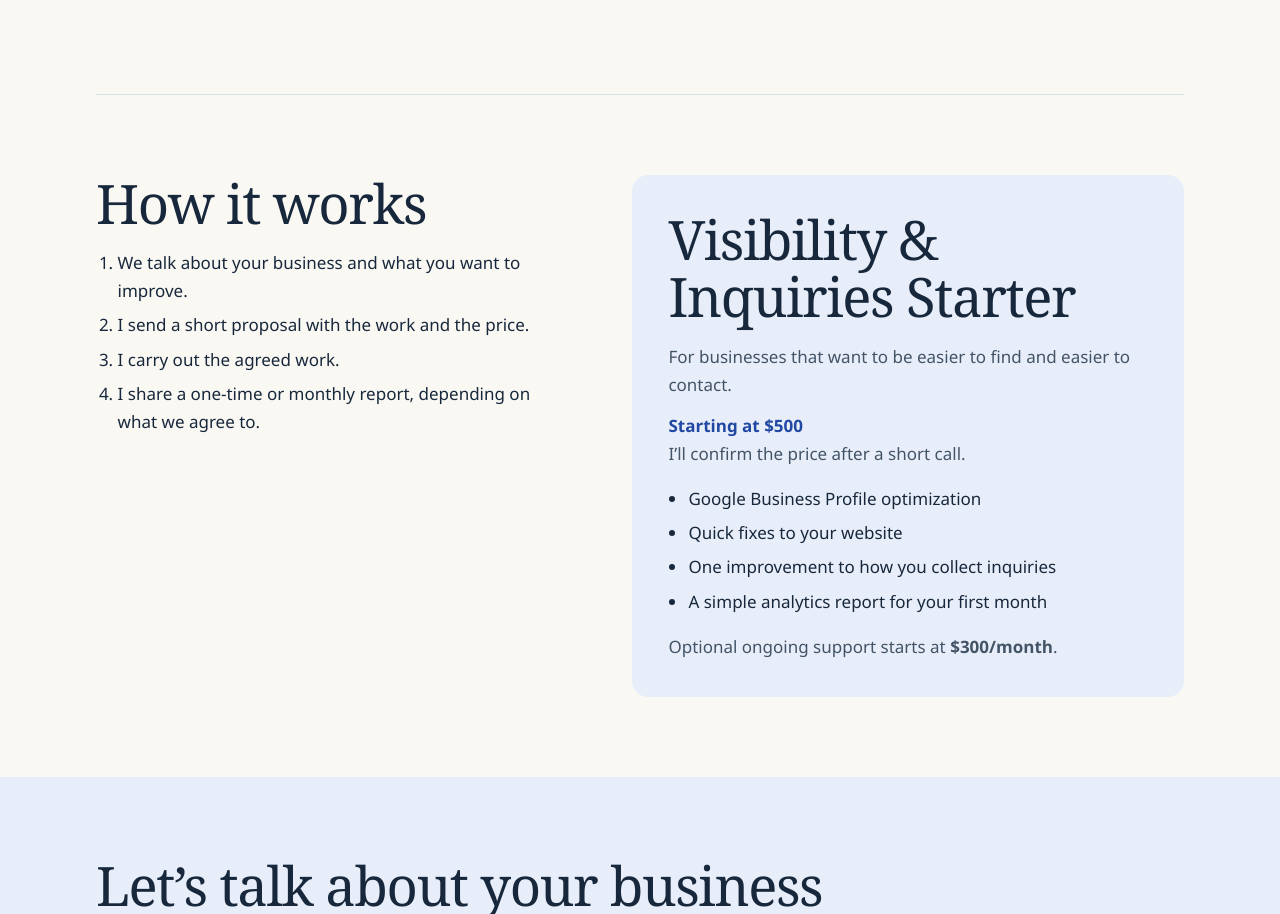
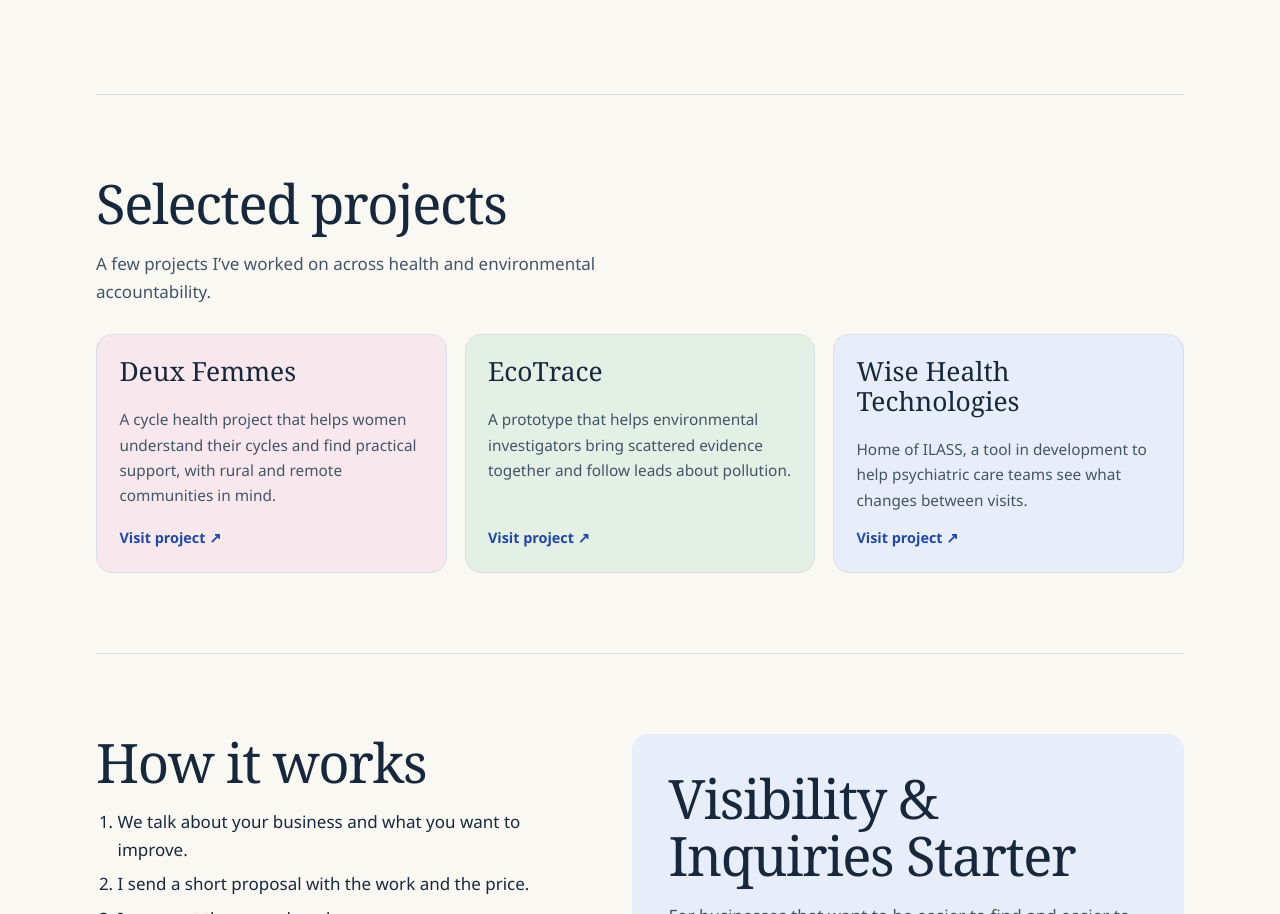
Before and after one commit to AnitaManokore112/anita-manokore-consulting, a plain HTML site: page index.html in a window 1280 px wide. Shown: the part 1886-2800 px from the top of the page. Drawn offline with Linux system fonts and the light colour scheme.

Commit message:
Add selected projects and public contact email

```diff
--- a/index.html
+++ b/index.html
@@ -3,7 +3,7 @@
 <head>
   <meta charset="utf-8">
   <meta name="viewport" content="width=device-width, initial-scale=1">
-  <meta name="description" content="Anita Manokore helps local businesses get found online, make it easier for customers to reach them, and understand what's working.">
+  <meta name="description" content="Anita Manokore uses data, design, and technology to solve practical problems for local businesses and care organizations.">
   <title>Anita Manokore Consulting | Digital Marketing &amp; Data</title>
   <style>
     :root { --paper:#faf8f3; --ink:#18283c; --muted:#435467; --blue:#2148a3; --line:#d8dfe5; --light:#e8eef9; }
@@ -45,11 +45,30 @@
     .price { color:var(--blue); font-weight:700; margin-top:.8rem; }
     .package ul { padding-left:1.25rem; }
     .contact { background:var(--light); }
-    .contact-note { margin-top:.85rem; }
+    .contact-note { margin-top:.85rem; overflow-wrap:anywhere; }
+    .project-grid { display:grid; grid-template-columns:repeat(3,minmax(0,1fr)); gap:1.1rem; margin-top:1.75rem; }
+    .project-card {
+      display:flex; flex-direction:column; gap:.8rem; min-width:0;
+      padding:1.4rem; border:1px solid var(--line); border-radius:1rem;
+      background:var(--card); color:var(--ink); text-decoration:none;
+      transition:transform .2s ease, box-shadow .2s ease;
+    }
+    .project-card:hover { transform:translateY(-4px); box-shadow:0 .5rem 1.2rem #18283c15; }
+    .project-card h3 { font:1.65rem/1.12 Georgia,serif; }
+    .project-card p { font-size:.96rem; }
+    .project-card .project-action { margin-top:auto; font-size:.9rem; font-weight:700; color:var(--blue); }
+    .project-card:hover .project-action { text-decoration:underline; }
+    .deux { --card:#f8e8ed; }
+    .eco { --card:#e4efe5; }
+    .wise { --card:#e8eef9; }
+    @media (prefers-reduced-motion:reduce) {
+      .project-card { transition:none; }
+      .project-card:hover { transform:none; }
+    }
     footer { padding-block:1.25rem; font-size:.92rem; }
     @media (max-width:720px) {
       .wrap { width:calc(100% - 2rem); }
-      .hero,.offer,.proof { grid-template-columns:1fr; }
+      .hero,.offer,.proof,.project-grid { grid-template-columns:1fr; }
       .portrait { max-width:26rem; }
     }
     @media (max-width:460px) { .services { grid-template-columns:1fr; } }
@@ -62,6 +81,7 @@
       <nav aria-label="Main navigation">
         <a href="#services">Services</a>
         <a href="#about">About</a>
+        <a href="#projects">Projects</a>
         <a href="#pricing">Pricing</a>
         <a href="#contact">Contact</a>
       </nav>
@@ -71,9 +91,9 @@
     <section class="wrap hero" aria-labelledby="intro-title">
       <div>
         <p class="intro">Hi, I’m Anita Manokore.</p>
-        <h1 id="intro-title">I help local customers find your business.</h1>
-        <p>I help clinics, care organizations, and local service businesses show up online and make it easier for people to call, book, or ask a question. I take care of the digital work and show you what’s working in plain language.</p>
-        <a class="button" href="#services">See how I can help</a>
+        <h1 id="intro-title">I use data to solve practical problems.</h1>
+        <p>I look for where people get stuck, use data to understand why, and build practical fixes. For clinics, care organizations, and local businesses, that can mean helping customers find you, making it easier to book or ask a question, and showing you what’s working.</p>
+        <a class="button" href="#projects">Explore selected projects</a>
       </div>
       <figure class="portrait">
         <img src="./anita-manokore.jpg" width="850" height="1043" alt="Anita Manokore">
@@ -104,6 +124,27 @@
         </ul>
       </div>
     </section>
+    <section id="projects" class="wrap border" aria-labelledby="projects-title">
+      <h2 id="projects-title">Selected projects</h2>
+      <p>A few projects I’ve worked on across health and environmental accountability.</p>
+      <div class="project-grid">
+        <a class="project-card deux" href="https://transcendent-chebakia-5c486c.netlify.app/" aria-labelledby="deux-title" aria-describedby="deux-description">
+          <h3 id="deux-title">Deux Femmes</h3>
+          <p id="deux-description">A cycle health project that helps women understand their cycles and find practical support, with rural and remote communities in mind.</p>
+          <span class="project-action" aria-hidden="true">Visit project ↗</span>
+        </a>
+        <a class="project-card eco" href="https://anitamanokore112.github.io/ecotrace/" aria-labelledby="eco-title" aria-describedby="eco-description">
+          <h3 id="eco-title">EcoTrace</h3>
+          <p id="eco-description">A prototype that helps environmental investigators bring scattered evidence together and follow leads about pollution.</p>
+          <span class="project-action" aria-hidden="true">Visit project ↗</span>
+        </a>
+        <a class="project-card wise" href="https://www.wisehealthtechnologies.com/" aria-labelledby="wise-title" aria-describedby="wise-description">
+          <h3 id="wise-title">Wise Health Technologies</h3>
+          <p id="wise-description">Home of ILASS, a tool in development to help psychiatric care teams see what changes between visits.</p>
+          <span class="project-action" aria-hidden="true">Visit project ↗</span>
+        </a>
+      </div>
+    </section>
     <section class="wrap border offer" aria-label="Process and pricing">
       <div id="how-it-works">
         <h2>How it works</h2>
@@ -132,7 +173,8 @@
       <div class="wrap">
         <h2 id="contact-title">Let’s talk about your business</h2>
         <p>In a 20-minute call, we can talk through what you’d like to improve and see where I can help.</p>
-        <p class="contact-note">Contact details coming soon.</p>
+        <a class="button" href="mailto:manokoreanita@gmail.com?subject=20-minute%20consultation">Email me to set up a call</a>
+        <p class="contact-note">manokoreanita@gmail.com</p>
       </div>
     </section>
   </main>
```
